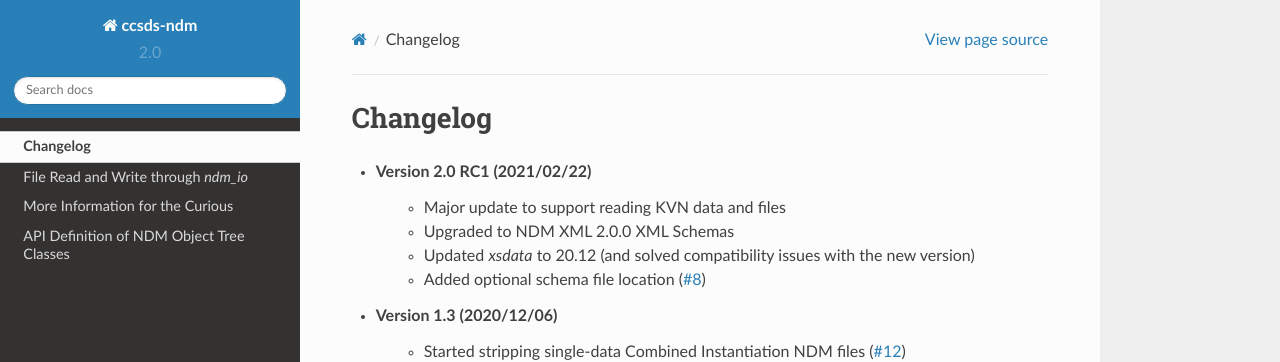
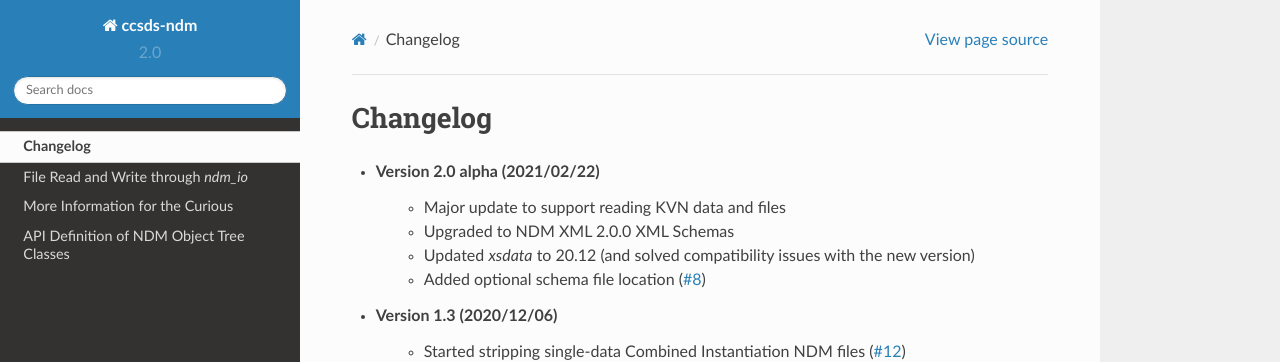
Before and after one commit to egemenimre/ccsds-ndm, a Sphinx documentation site: the page built from docs/changelog.rst, in a window 1280 px wide. Shown: the top 362 px of the page. Built offline with Sphinx 7.4.7 and the Read the Docs theme 2.0.0, drawn with Linux system fonts in a browser that asks for light colours.

Commit message:
Pushing again due to flit/pypi problems

```diff
--- a/ccsds_ndm/__init__.py
+++ b/ccsds_ndm/__init__.py
@@ -6,4 +6,4 @@
 """
 CCSDS-NDM
 """
-__version__ = "2.0RC1a"
+__version__ = "2.0_alpha"
--- a/docs/changelog.rst
+++ b/docs/changelog.rst
@@ -1,7 +1,7 @@
 Changelog
 =========
 
-- Version 2.0 RC1 (2021/02/22)
+- Version 2.0 alpha (2021/02/22)
     - Major update to support reading KVN data and files
     - Upgraded to NDM XML 2.0.0 XML Schemas
     - Updated `xsdata` to 20.12 (and solved compatibility issues with the new version)
```
